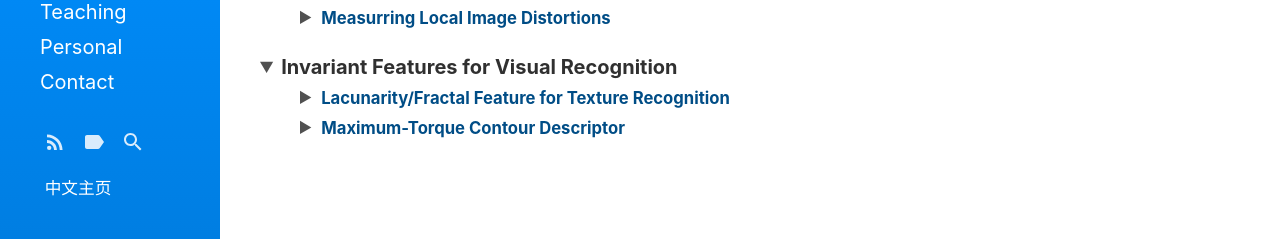
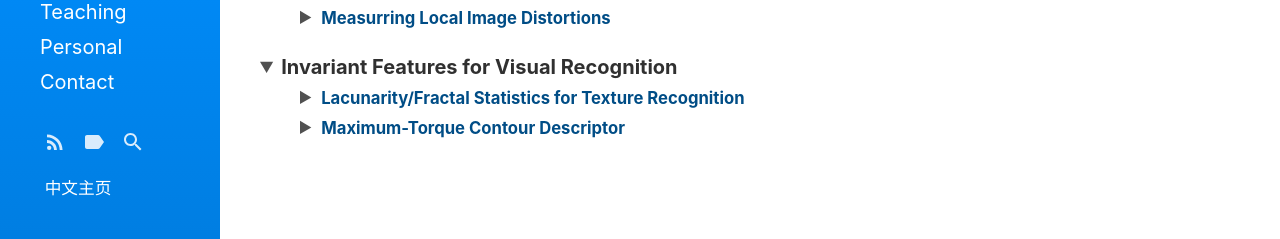
Before and after one commit to csyhquan/csyhquan.github.io, a Jekyll site: the page built from research.md, in a window 1280 px wide and 1221 px high. Shown: the part 979-1218 px from the top of the window. Built offline with Jekyll 4.4.1, drawn with Linux system fonts in a browser that asks for light colours.

Commit message:
Update research.md

```diff
--- a/research.md
+++ b/research.md
@@ -427,7 +427,7 @@ sidebar_link: true
 <ul>
 <!--6-1-->
 <details>
-<summary><strong><small><font color="#004D86">Lacunarity/Fractal Feature for Texture Recognition</font> </small></strong></summary>
+<summary><strong><small><font color="#004D86">Lacunarity/Fractal Statistics for Texture Recognition</font> </small></strong></summary>
 <table>
 <tbody>
 <tr>
```
